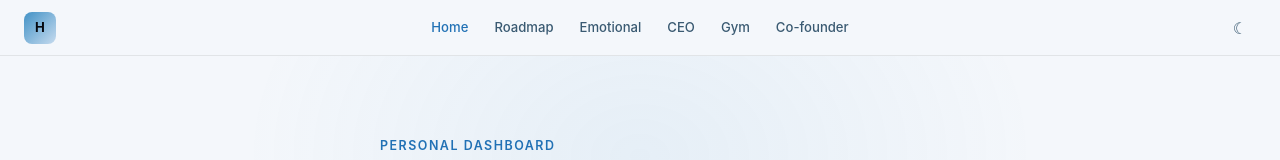
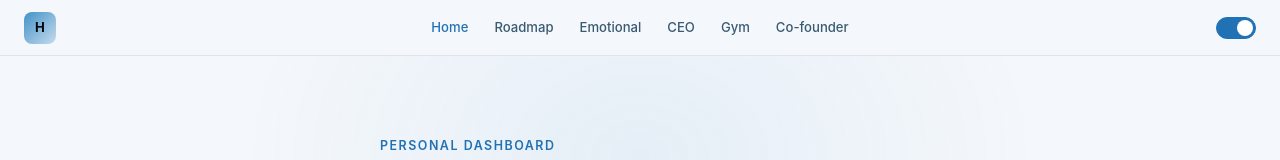
Before and after one commit to hasnalinsi/hasnalinsi.github.io, a plain HTML site: page index.html in a window 1280 px wide. Shown: the top 160 px of the page. Drawn offline with Linux system fonts and the light colour scheme.

Commit message:
Replace text toggle with iOS-style pill slider
Dark mode: grey pill, knob left
Light mode: blue pill, knob slides right with spring animation

Co-Authored-By: Claude Sonnet 4.6 <noreply@anthropic.com>

```diff
--- a/index.html
+++ b/index.html
@@ -23,7 +23,7 @@
       <a href="cofounder.html">Co-founder</a>
     </div>
     <div class="nav-right">
-      <button class="theme-toggle" aria-label="Toggle theme"><span class="t-dark">☀</span><span class="t-light">☾</span></button>
+      <button class="theme-toggle" aria-label="Toggle theme"></button>
       <button class="nav-burger" aria-label="Menu"><span></span><span></span><span></span></button>
     </div>
   </nav>
--- a/style.css
+++ b/style.css
@@ -173,21 +173,36 @@ button { font-family: inherit; cursor: pointer; border: none; background: none;
 }
 
 /* ─── Theme toggle & nav-right ───────────────────────────────── */
-.nav-right { display: flex; align-items: center; gap: 4px; flex-shrink: 0; }
+.nav-right { display: flex; align-items: center; gap: 8px; flex-shrink: 0; }
 .theme-toggle {
-  width: 32px; height: 32px;
-  border-radius: 8px;
-  display: flex; align-items: center; justify-content: center;
+  position: relative;
+  width: 40px; height: 22px;
+  border-radius: 11px;
+  background: var(--border-2);
   cursor: pointer;
-  color: var(--text-2);
-  font-size: 1rem;
-  line-height: 1;
-  transition: background 0.2s var(--ease), color 0.2s var(--ease);
+  transition: background 0.3s var(--ease);
+  flex-shrink: 0;
+  border: 1px solid var(--border-2);
 }
-.theme-toggle:hover { background: var(--surface-2); color: var(--text); }
-.t-light { display: none; }
-[data-theme="light"] .t-dark { display: none; }
-[data-theme="light"] .t-light { display: block; }
+.theme-toggle::before {
+  content: '';
+  position: absolute;
+  top: 2px; left: 2px;
+  width: 16px; height: 16px;
+  border-radius: 50%;
+  background: var(--text-3);
+  transition: transform 0.3s var(--ease-spring), background 0.3s var(--ease);
+}
+[data-theme="light"] .theme-toggle {
+  background: var(--gold);
+  border-color: var(--gold);
+}
+[data-theme="light"] .theme-toggle::before {
+  transform: translateX(18px);
+  background: #ffffff;
+}
+.theme-toggle .t-dark,
+.theme-toggle .t-light { display: none; }
 
 /* ─── Layout ─────────────────────────────────────────────────── */
 .page { padding-top: 56px; }
```
Also changed, not shown: ceo-development.html (+1 -1 lines), cofounder.html (+1 -1 lines), emotional-development.html (+1 -1 lines), gym.html (+1 -1 lines), life-roadmap.html (+1 -1 lines).
